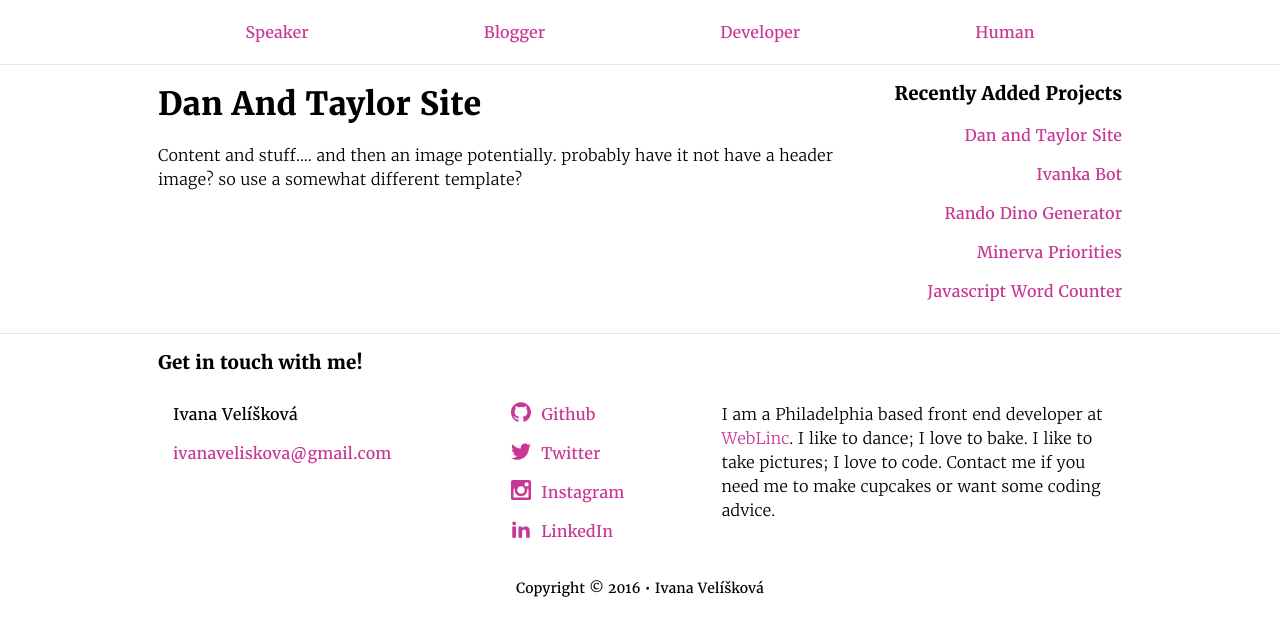
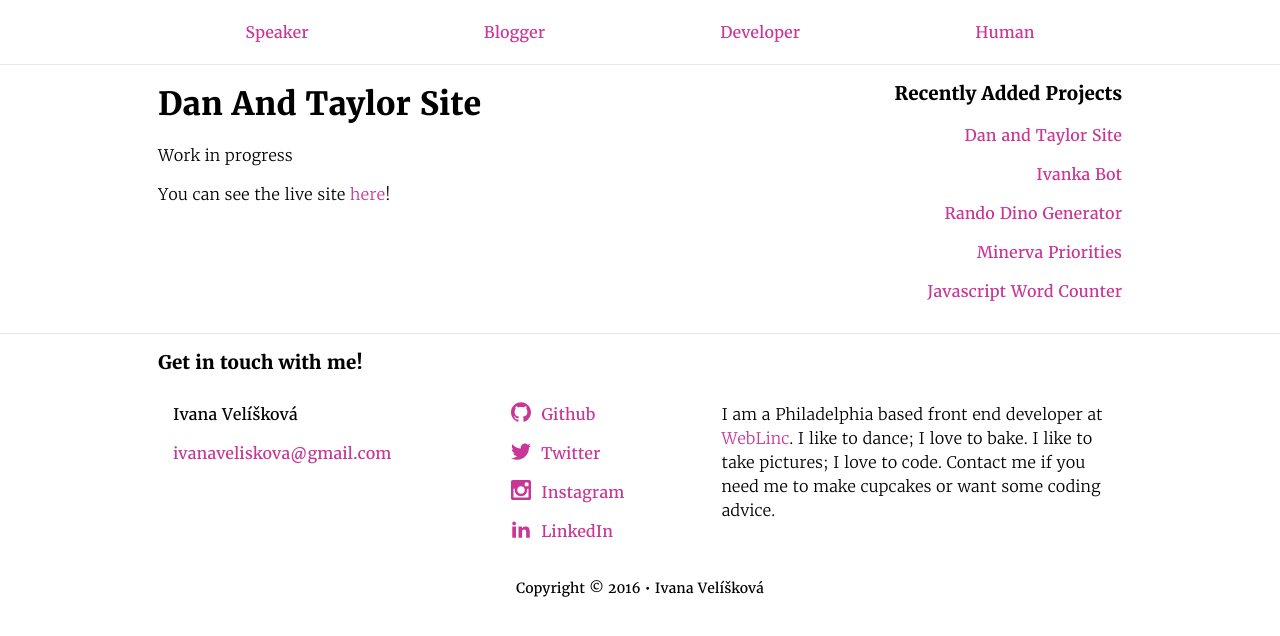
Before and after one commit to ivanaveliskova/Personal-Site, a Jekyll site: the page built from _portfolio/dan_taylor_dance_site.html, in a window 1280 px wide. Shown: the top 636 px of the page. Built offline with Jekyll 4.4.1, drawn with Linux system fonts in a browser that asks for light colours.

Commit message:
Updates portfolio

```diff
--- a/_portfolio/dan_taylor_dance_site.html
+++ b/_portfolio/dan_taylor_dance_site.html
@@ -7,6 +7,8 @@ date: 2016-07-03
 ---
 
 
-<p> Content and stuff.... and then an image potentially. probably have it not have a header image? so use a somewhat different template?  </p>
+<p> Work in progress</p>
+
+<p>You can see the live site <a href="http://dantaylordance.com/">here</a>!</p>
 
 <!-- Should I set a default image? Hopefully I will be consistent on which images I use -->
--- a/_portfolio/ivanka_bot.html
+++ b/_portfolio/ivanka_bot.html
@@ -6,6 +6,6 @@ date: 2016-06-01
 ---
 
 
-<p> Content and stuff.... and then an image potentially. probably have it not have a header image? so use a somewhat different template?  </p>
+<p>Work in progress.</p>
 
 <!-- Should I set a default image? Hopefully I will be consistent on which images I use -->
--- a/_portfolio/rando_dino_generator.html
+++ b/_portfolio/rando_dino_generator.html
@@ -7,6 +7,6 @@ date: 2016-05-22
 ---
 
 
-<p> Content and stuff.... and then an image potentially. probably have it not have a header image? so use a somewhat different template?  </p>
+<p> Work in progress but you can see the app <a href="http://gdi-node-test.herokuapp.com/dino">here</a> </p>
 
 <!-- Should I set a default image? Hopefully I will be consistent on which images I use -->
```
